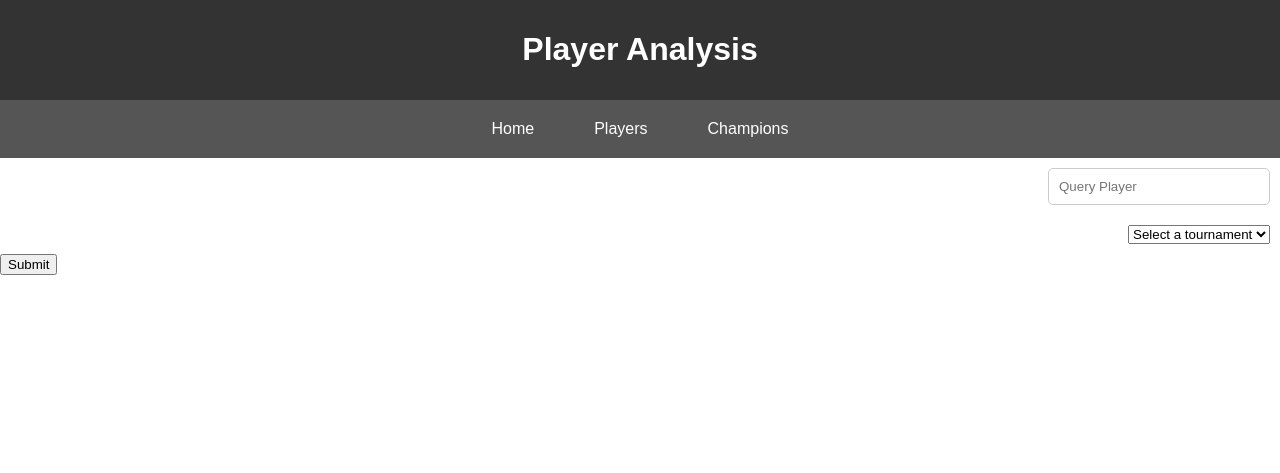
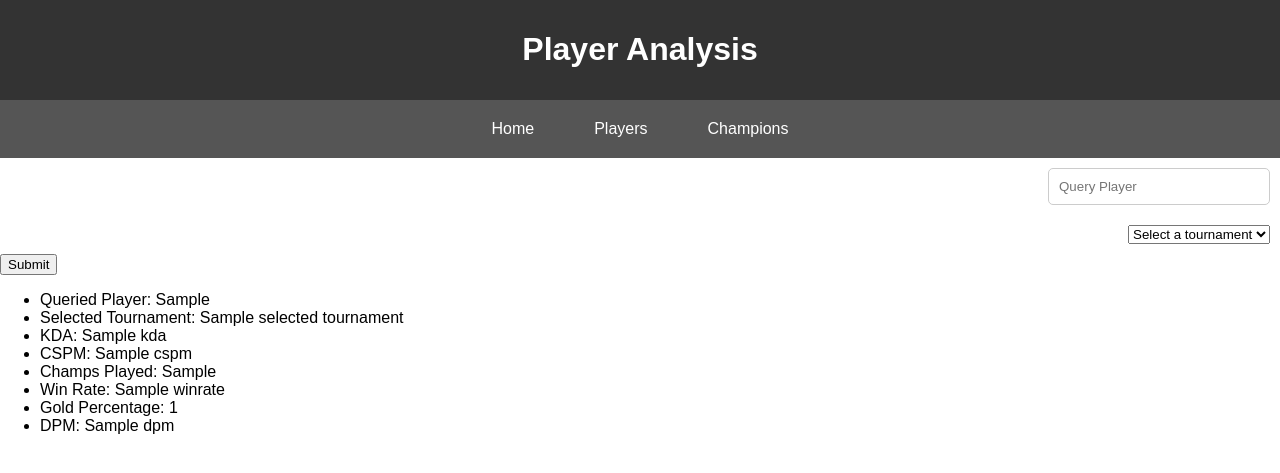
Before and after one commit to RishirajKanungo/leaguepedia_api, a Flask app: template flask_web/templates/player.html in a window 1280 px wide. Shown: the top 473 px of the page. Run offline with Flask 3, Linux system fonts and the light colour scheme; the template is opened without the code that fills it: most values are stand-ins (such as "Sample title", 1, 10 or a date in 2020).

Commit message:
general player stats displayed upon query

```diff
--- a/flask_web/app.py
+++ b/flask_web/app.py
@@ -1,11 +1,13 @@
 from flask import Flask, render_template, request, redirect, url_for, flash
 from flask_sqlalchemy import SQLAlchemy
+import secrets
 # from Player import Player
 import sys
 sys.path.insert(0, '/Users/rishirajkanungo/Documents/GitHub/leaguepedia_api/') # add path to import a player
 from scripts.Player import Player
 
 app = Flask(__name__)
+app.secret_key = secrets.token_hex(16)  # Set a secure and random secret key
 
 # home page
 @app.route('/')
@@ -15,18 +17,48 @@ def index():
 @app.route('/player', methods=['GET', 'POST'])
 def player():
     if request.method == 'POST':
-        queried_player = request.form['player-search']
+        queried_player = request.form['player-search'].capitalize()
         selected_tournament = request.form['tournament']
+
+        # Create an instance of the Player class with the provided player name
+        player_instance = Player(queried_player)
+
+        # print(player_instance)
+
+        # Call the methods of the Player class to get the desired attributes
+        kda = player_instance.getKDAInSplit(selected_tournament)
+        cspm = player_instance.getCSPM(selected_tournament)
+        champs_played = player_instance.getChampsPlayed(selected_tournament)
+        winrate = player_instance.getWinRate(selected_tournament) * 100
+        gold_percentage = player_instance.getGoldPercentage(selected_tournament) * 100
+        dpm = player_instance.getDPM(selected_tournament)
 
         print(f"Queried Player: {queried_player}")
         print(f"Selected Tournament: {selected_tournament}")
 
-        # If you want to redirect to the same page with the entered values, you can use flash messages
+        print(f"Player: {queried_player}")
+        print(f"Tournament: {selected_tournament}")
+        print(f"KDA: {kda}")
+        print(f"CSPM: {cspm}")
+        print(f"Champs Played: {champs_played}")
+        print(f"Winrate: {winrate}")
+        print(f"Gold Percentage: {gold_percentage}")
+        print(f"DPM: {dpm}")
+
+        # If you want to redirect to the same page with the entered values, use flash messages
         # flash(f"Queried Player: {queried_player}, Selected Tournament: {selected_tournament}")
+        # flash(f"KDA: {kda}, CSPM: {cspm}")
+        # flash(f"Champs Played: {champs_played}")
+        # flash(f"Winrate: {winrate}")
+        # flash(f"Gold Percentage: {gold_percentage}")
+        # flash(f"DPM: {dpm}")
 
-        return redirect(url_for('player'))
+        return render_template('player.html', queried_player=queried_player, selected_tournament=selected_tournament, kda=kda, cspm=cspm, champs_played=champs_played, winrate=winrate, gold_percentage=gold_percentage, dpm=dpm)
+
+        # return redirect(url_for('player'))
 
     return render_template('player.html')
 
 if __name__ == "__main__":
+
     app.run(host='0.0.0.0', port=8000, debug=True)
--- a/flask_web/templates/player.html
+++ b/flask_web/templates/player.html
@@ -30,12 +30,12 @@
       <div class="tournament-selector-container">
         <select class="dropdown" name="tournament">
           <option value="" disabled selected>Select a tournament</option>
-          <option value="lcs2023summer">LCS 2023 Summer</option>
-          <option value="lcs2023spring">LCS 2023 Spring</option>
-          <option value="lcs2022summer">LCS 2022 Summer</option>
-          <option value="lcs2022spring">LCS 2022 Spring</option>
-          <option value="lcs2021summer">LCS 2021 Summer</option>
-          <option value="lcs2021spring">LCS 2021 Spring</option>
+          <option value="LCS 2023 Summer">LCS 2023 Summer</option>
+          <option value="LCS 2023 Spring">LCS 2023 Spring</option>
+          <option value="LCS 2022 Summer">LCS 2022 Summer</option>
+          <option value="LCS 2022 Spring">LCS 2022 Spring</option>
+          <option value="LCS 2021 Summer">LCS 2021 Summer</option>
+          <option value="LCS 2021 Spring">LCS 2021 Spring</option>
           <!-- Add more options as needed -->
         </select>
       </div>
@@ -43,5 +43,28 @@
       <button type="submit" class="submit-player-query">Submit</button>
     </form>
 
+    <!-- Add this section to display the attributes -->
+    <!-- {% with messages = get_flashed_messages() %} {% if messages %}
+    <ul class="flashes">
+      {% for message in messages %}
+      <li>{{ message }}</li>
+      {% endfor %}
+    </ul>
+    {% endif %} {% endwith %} -->
+
+    {% if queried_player %}
+    <div>
+      <ul>
+        <li>Queried Player: {{ queried_player }}</li>
+        <li>Selected Tournament: {{ selected_tournament }}</li>
+        <li>KDA: {{ kda }}</li>
+        <li>CSPM: {{ cspm }}</li>
+        <li>Champs Played: {{ champs_played }}</li>
+        <li>Win Rate: {{ winrate }}</li>
+        <li>Gold Percentage: {{ gold_percentage }}</li>
+        <li>DPM: {{ dpm }}</li>
+      </ul>
+    </div>
+    {% endif %}
   </body>
 </html>
```
Also changed, not shown: flask_web/templates/index.html (+7 -7 lines).
